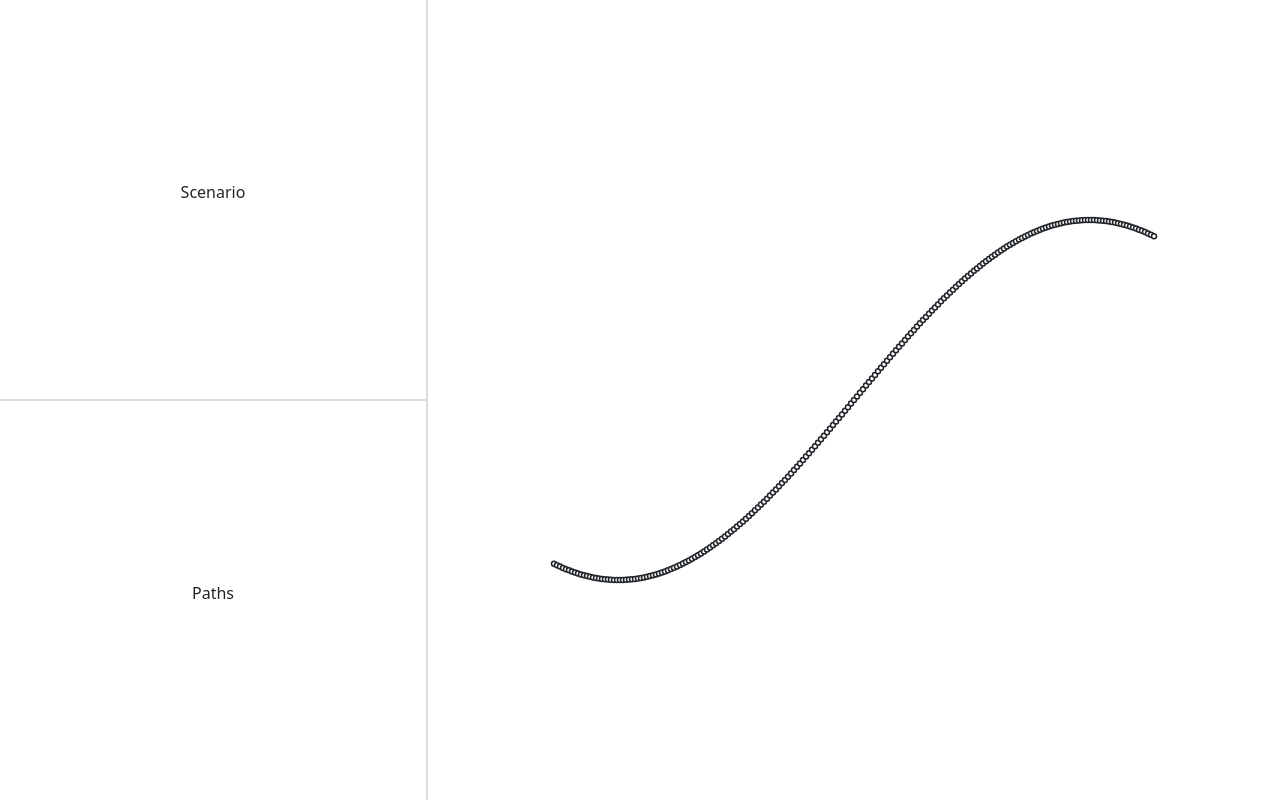
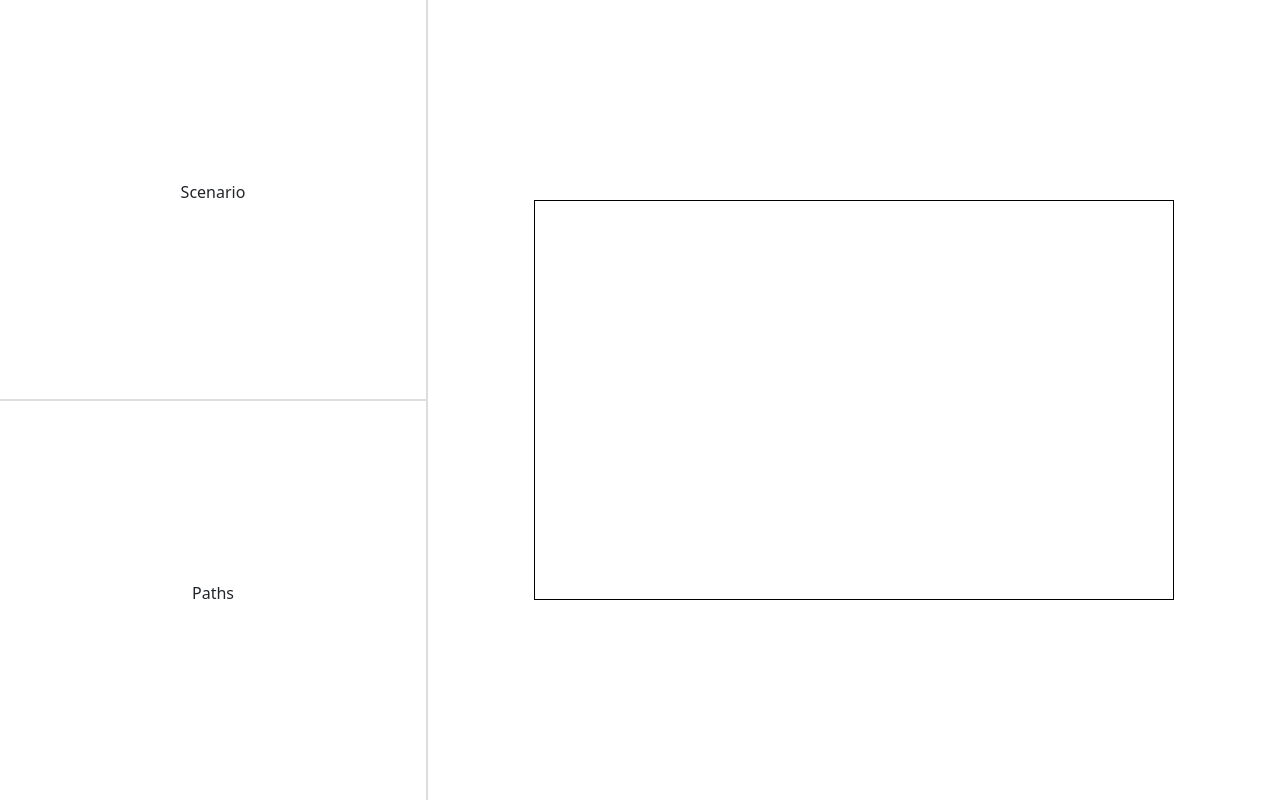
Before and after one commit to PabloTabilo/forex-market-opportunities, a React (Vite) app: page / in a window 1280 px wide. Built offline with nearby package versions, Linux system fonts and the light colour scheme.

Commit message:
feat: Graphs, nodes and edges

```diff
--- a/src/components/Area.tsx
+++ b/src/components/Area.tsx
@@ -1,18 +1,130 @@
 import * as d3 from "d3";
-import { useState } from "react";
-import LinePlot from "./LinePlot";
+import { useEffect, useRef, useState } from "react";
 
 function Area(){
-const [data, setData] = useState(() => d3.ticks(-2, 2, 200).map(Math.sin));
+  const [nodes, setNodes] = useState<{ x: number; y: number; id : number }[]>([]);
+  const [edges, setEdges] = useState<{ source: number; target: number }[]>([]);
+  const [selectedNodes, setSelectedNodes] = useState<number[]>([]); // Track selected nodes for edges
 
-  function onMouseMove(event) {
-    const [x, y] = d3.pointer(event);
-    setData(data.slice(-200).concat(Math.atan2(x, y)));
-  }
+  const svgRef = useRef<SVGSVGElement>(null);
+
+  const nodes_radius : number = 20;
+
+  useEffect(() => {
+    if (!svgRef.current) return;
+
+    // Initialize the simulation with collision detection
+    const simulation = d3
+      .forceSimulation(nodes)
+      .force("charge", d3.forceManyBody().strength(-5))
+      .force(
+        "collision",
+        d3.forceCollide().radius(() => nodes_radius)
+      )
+      .on("tick", () => {
+        d3.select(svgRef.current)
+          .selectAll("circle")
+          .data(nodes)
+          .attr("cx", (d) => d.x)
+          .attr("cy", (d) => d.y);
+
+        d3.select(svgRef.current)
+          .selectAll("line")
+          .data(edges)
+          .attr("x1", (d) => nodes.find((n) => n.id === d.source)?.x || 0)
+          .attr("y1", (d) => nodes.find((n) => n.id === d.source)?.y || 0)
+          .attr("x2", (d) => nodes.find((n) => n.id === d.target)?.x || 0)
+          .attr("y2", (d) => nodes.find((n) => n.id === d.target)?.y || 0);
+      });
+
+    return () => simulation.stop();
+  }, [nodes, edges]);
+
+  useEffect(() => {
+    if (!svgRef.current) return;
+
+    const svg = d3.select(svgRef.current);
+
+    // Drag event handlers
+    const drag = d3
+      .drag<SVGCircleElement, { x: number; y: number }>()
+      .on("start", (event, d) => {
+        d3.select(event.sourceEvent.target).attr("stroke", "red");
+      })
+      .on("drag", (event, d) => {
+        d.x = event.x;
+        d.y = event.y;
+        setNodes([...nodes]); // Update state to trigger re-render
+      })
+      .on("end", (event, d) => {
+        d3.select(event.sourceEvent.target).attr("stroke", "currentColor");
+      });
+
+    svg
+      .selectAll("circle")
+      .data(nodes)
+      .join("circle")
+      .attr("r", nodes_radius)
+      .attr("fill", "white")
+      .attr("stroke", "currentColor")
+      .call(drag); // Attach drag behavior
+  }, [nodes]);
+
+  const handleClick = (event: React.MouseEvent) => {
+    const [x, y] = d3.pointer(event, svgRef.current);
+
+    // Check if a node already exists at the clicked position
+    const clickedNode = nodes.find(
+      (node) => Math.hypot(node.x - x, node.y - y) < nodes_radius
+    );
+
+    if (clickedNode) {
+      // Add node to selectedNodes
+      setSelectedNodes((prev) => {
+        const newSelectedNodes = [...prev, clickedNode.id];
+        if (newSelectedNodes.length === 2) {
+          // Create an edge when two nodes are selected
+          setEdges([...edges, { source: newSelectedNodes[0], target: newSelectedNodes[1] }]);
+          return []; // Reset selectedNodes
+        }
+        return newSelectedNodes;
+      });
+    } else {
+      // Create a new node if no existing node is clicked
+      setNodes([...nodes, { x, y, id: nodes.length }]);
+    }
+  };
 
   return (
-    <div onMouseMove={onMouseMove}>
-      <LinePlot data={data} />
+    <div>
+      <svg
+        ref={svgRef}
+        width={640}
+        height={400}
+        onClick={handleClick} // Node creation is now tied to clicks
+        style={{ border: "1px solid black" }}
+      >
+        {/* Render edges */}
+        <g>
+          {edges.map((edge, i) => (
+            <line
+              key={i}
+              stroke="black"
+              strokeWidth="1.5"
+              x1={nodes.find((n) => n.id === edge.source)?.x || 0}
+              y1={nodes.find((n) => n.id === edge.source)?.y || 0}
+              x2={nodes.find((n) => n.id === edge.target)?.x || 0}
+              y2={nodes.find((n) => n.id === edge.target)?.y || 0}
+            />
+          ))}
+        </g>
+        {/* Render nodes */}
+        <g fill="white" stroke="currentColor" strokeWidth="1.5">
+          {nodes.map((node, i) => (
+            <circle key={i} cx={node.x} cy={node.y} r={nodes_radius} />
+          ))}
+        </g>
+      </svg>
     </div>
   );
 }
--- a/src/components/LinePlot.tsx
+++ /dev/null
@@ -1,33 +0,0 @@
-import * as d3 from "d3";
-
-export default function LinePlot({
-  data,
-  width = 640,
-  height = 400,
-  marginTop = 20,
-  marginRight = 20,
-  marginBottom = 20,
-  marginLeft = 20
-}) {
-  const x = d3.scaleLinear(
-    [0, data.length - 1],
-    [marginLeft, width - marginRight]
-  );
-  const y = d3.scaleLinear(d3.extent(data), [height - marginBottom, marginTop]);
-  const line = d3.line((d, i) => x(i), y);
-  return (
-    <svg width={width} height={height}>
-      <path
-        fill="none"
-        stroke="currentColor"
-        stroke-width="1.5"
-        d={line(data)}
-      />
-      <g fill="white" stroke="currentColor" stroke-width="1.5">
-        {data.map((d, i) => (
-          <circle key={i} cx={x(i)} cy={y(d)} r="2.5" />
-        ))}
-      </g>
-    </svg>
-  );
-}
```
Also changed, not shown: src/components/Nodes.tsx (deleted, +0 -21 lines).
